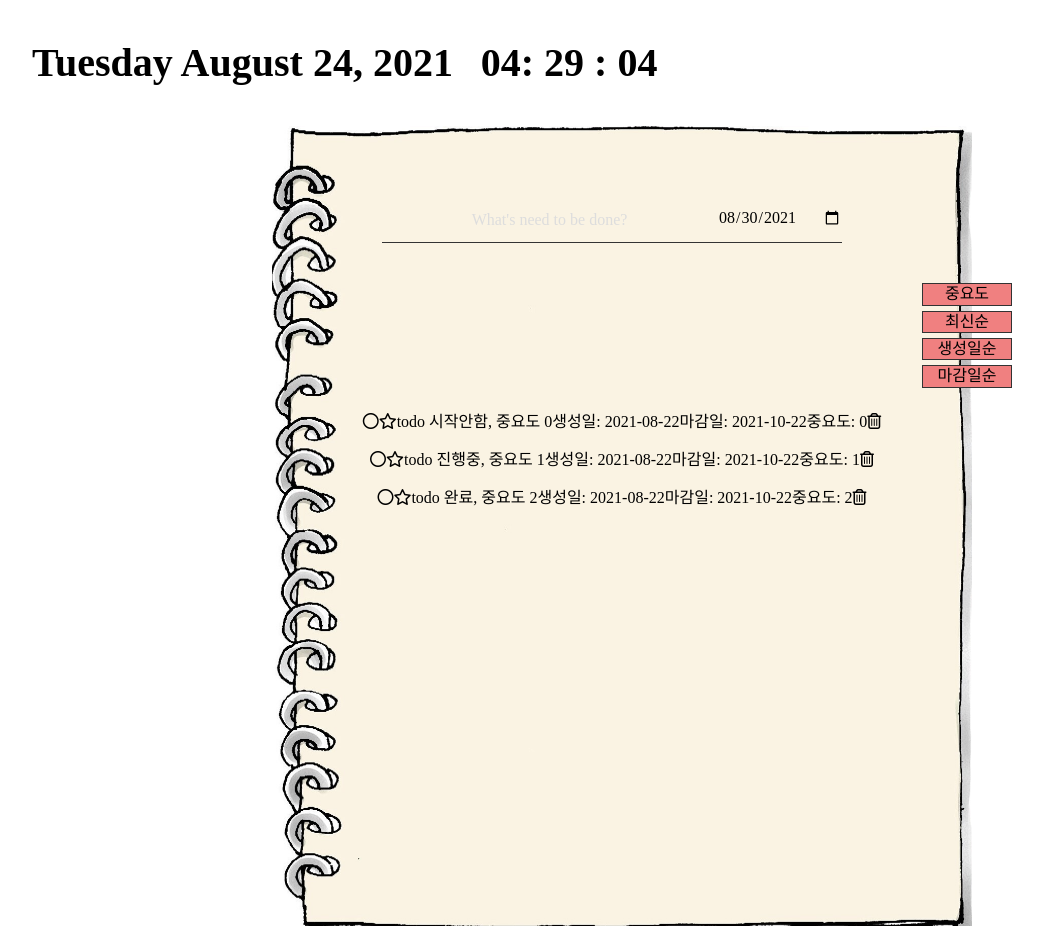
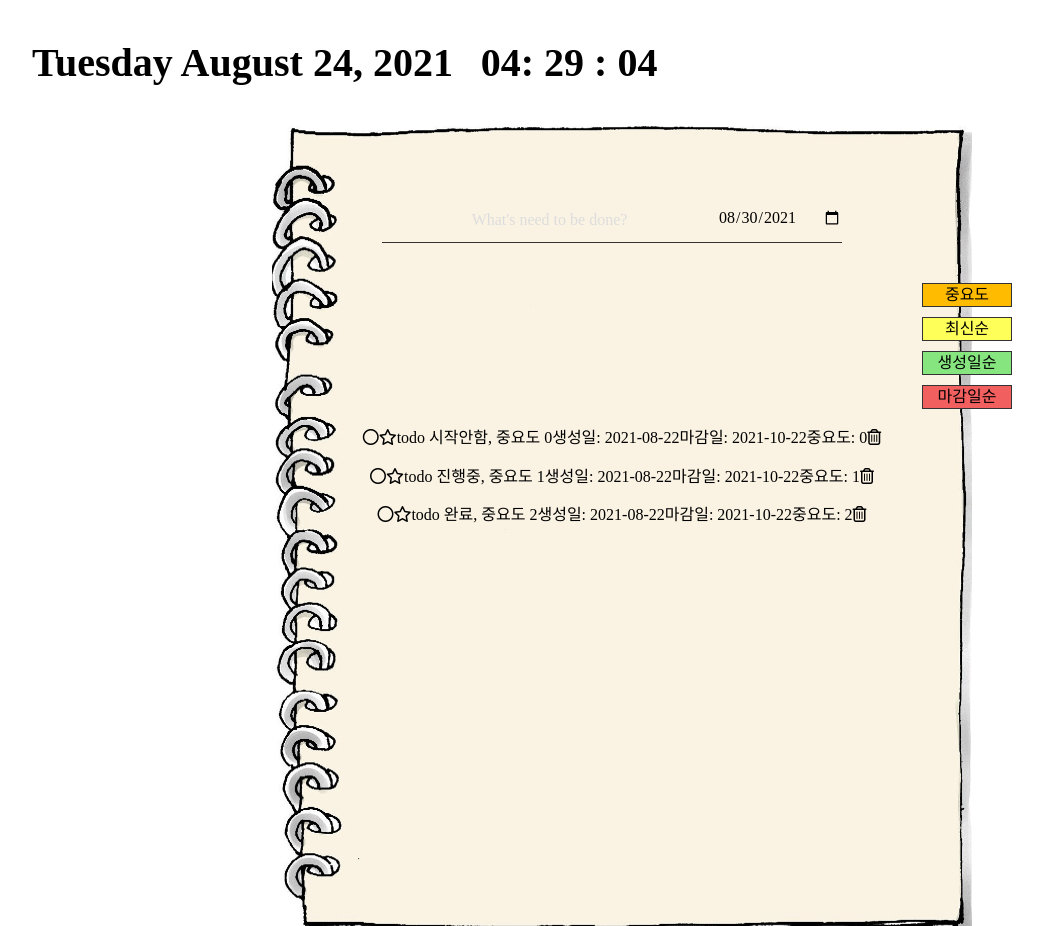
Before and after one commit to JOHNKIM-KK/Modu-TodoList, a React (Create React App) app: page / in a window 1280 px wide. Shown: the whole page, without its empty margins (18-1061 px from the left). Built offline with nearby package versions, Linux system fonts and the light colour scheme; a web font is replaced by a local one.

Commit message:
Style(TodoFilter) : 필터 색상 변경 및 애니메이션 추가

```diff
--- a/src/Components/TodoList/TodoFilter.tsx
+++ b/src/Components/TodoList/TodoFilter.tsx
@@ -1,29 +1,6 @@
-import React from "react";
-import styled from "styled-components";
-import filtering from "./Utils/filtering";
-
-const FilterLists = [
-  {
-    id: 0,
-    text: "중요도",
-    name: "importance",
-  },
-  {
-    id: 1,
-    text: "최신순",
-    name: "recent",
-  },
-  {
-    id: 2,
-    text: "생성일순",
-    name: "createdDate",
-  },
-  {
-    id: 3,
-    text: "마감일순",
-    name: "dueDate",
-  },
-];
+import React, { useState } from "react";
+import styled, { css } from "styled-components";
+import FilterLists from "Utils/Constants/FilterLists";
 
 const FilterBlock = styled.div`
   position: relative;
@@ -32,14 +9,26 @@ const FilterBlock = styled.div`
   left: 100%;
   padding-left: 20px;
   list-style: none;
+`;
 
-  button {
-    max-width: 90px;
-    margin-bottom: 5px;
-    background-color: lightcoral;
-    border: 1px solid #333;
-    text-align: center;
+const FilterButton = styled.button<{ selected: boolean; colorNum: number }>`
+  max-width: 90px;
+  padding: 2px;
+  border: 1px solid #333;
+  text-align: center;
+  line-height: 18px;
+  background-color: ${props => props.theme.filterColor[props.colorNum]};
+  transition: all 0.3s ease-out;
+
+  & + & {
+    margin-top: 10px;
   }
+  ${props =>
+    props.selected &&
+    css`
+      transform: scale(1.05);
+      box-shadow: 2px 3px 5px 0px;
+    `};
 `;
 
 interface TodoFilterProps {
@@ -47,16 +36,25 @@ interface TodoFilterProps {
 }
 
 const TodoFilter: React.FC<TodoFilterProps> = ({ filterTodo }) => {
-  const clickFilter = e => {
-    filterTodo(e.target.name);
+  const [filterName, setFilterName] = useState("");
+
+  const clickFilter = (e: React.MouseEvent<HTMLButtonElement>) => {
+    setFilterName(e.currentTarget.name);
+    filterTodo(e.currentTarget.name);
   };
 
   return (
     <FilterBlock>
       {FilterLists.map(list => (
-        <button key={list.id} onClick={clickFilter} name={list.name}>
+        <FilterButton
+          colorNum={list.id}
+          key={list.id}
+          onClick={clickFilter}
+          name={list.name}
+          selected={filterName === list.name}
+        >
           {list.text}
-        </button>
+        </FilterButton>
       ))}
     </FilterBlock>
   );
--- a/src/Styles/Theme.ts
+++ b/src/Styles/Theme.ts
@@ -5,6 +5,7 @@ const theme: DefaultTheme = {
     main: "#1c1f25",
     sub: "#fff",
   },
+  filterColor: ["#FFBB00", "#FFFF5A", "#86E57F", "#F15F5F"],
 };
 
 export { theme };
--- a/src/Styles/styled.d.ts
+++ b/src/Styles/styled.d.ts
@@ -2,10 +2,10 @@ import "styled-components";
 
 declare module "styled-components" {
   export interface DefaultTheme {
-
     color: {
       main: string;
       sub: string;
     };
+    filterColor: string[];
   }
 }
--- /dev/null
+++ b/src/Utils/Constants/FilterLists.ts
@@ -0,0 +1,24 @@
+const FilterLists = [
+  {
+    id: 0,
+    text: "중요도",
+    name: "importance",
+  },
+  {
+    id: 1,
+    text: "최신순",
+    name: "recent",
+  },
+  {
+    id: 2,
+    text: "생성일순",
+    name: "createdDate",
+  },
+  {
+    id: 3,
+    text: "마감일순",
+    name: "dueDate",
+  },
+];
+
+export default FilterLists;
--- a/src/styles/Theme.ts
+++ b/src/styles/Theme.ts
@@ -5,6 +5,7 @@ const theme: DefaultTheme = {
     main: "#1c1f25",
     sub: "#fff",
   },
+  filterColor: ["#FFBB00", "#FFFF5A", "#86E57F", "#F15F5F"],
 };
 
 export { theme };
--- a/src/styles/styled.d.ts
+++ b/src/styles/styled.d.ts
@@ -2,10 +2,10 @@ import "styled-components";
 
 declare module "styled-components" {
   export interface DefaultTheme {
-
     color: {
       main: string;
       sub: string;
     };
+    filterColor: string[];
   }
 }
```
Also changed, not shown: src/Components/TodoList/TodoList.tsx (+1 -18 lines).
